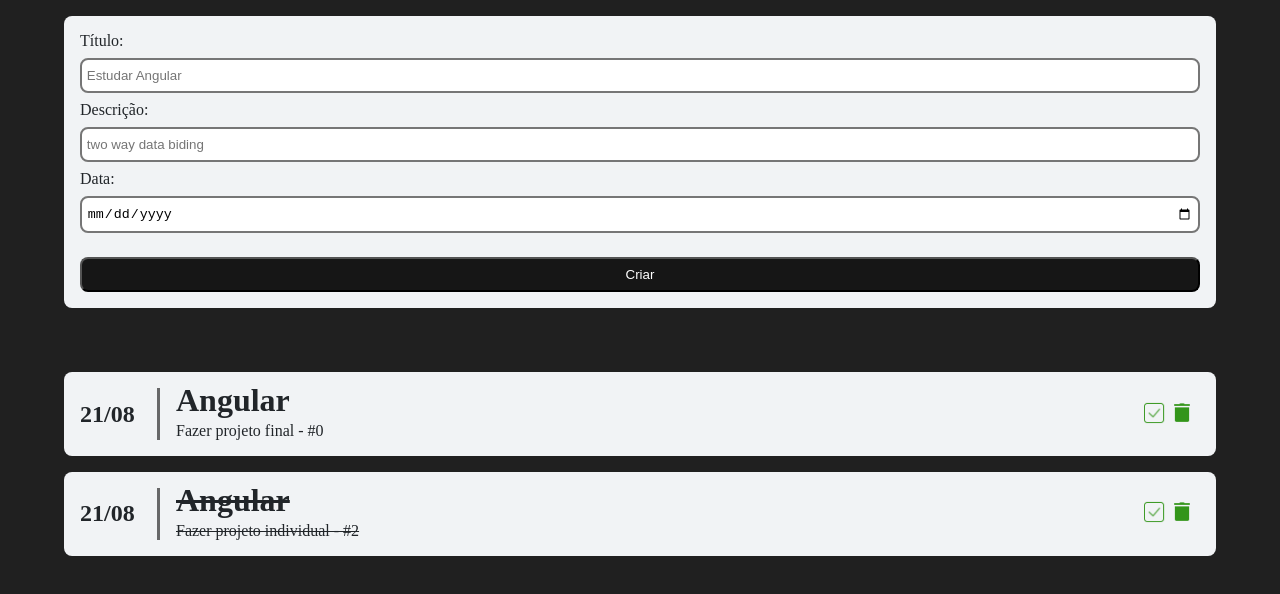
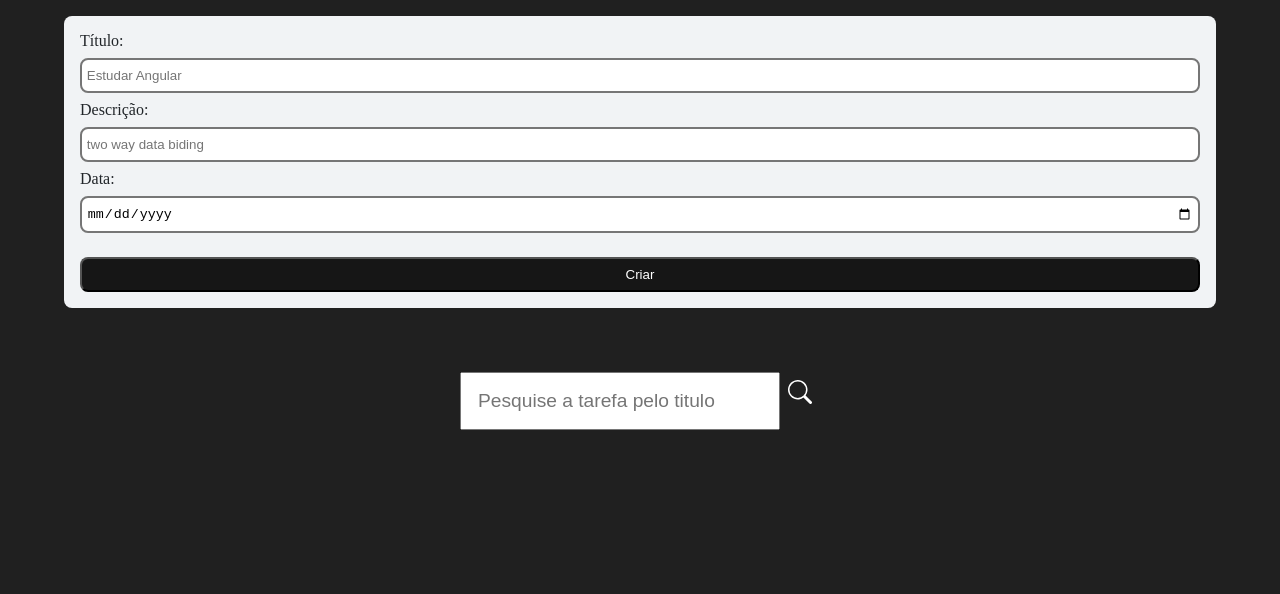
Before and after one commit to Octavio-Massaro/projeto_final_modulo2, a plain HTML site: page index.html in a window 1280 px wide. Drawn offline with Linux system fonts and the light colour scheme.

Commit message:
buscar por titulo - Ok

```diff
--- a/index.html
+++ b/index.html
@@ -12,18 +12,26 @@
   <form class="content happy-form" id="formulario">
     <div class="content">
       <label for="input-titulo">Título:</label>
-      <input type="text" id="input-titulo" placeholder="Estudar Angular" />
+      <input type="text" id="input-titulo" placeholder="Estudar Angular" required/>
     </div>
     <div class="content">
       <label for="input-descricao">Descrição:</label>
-      <input type="text" id="input-descricao" placeholder="two way data biding" />
+      <input type="text" id="input-descricao" placeholder="two way data biding" required />
     </div>
     <div class="content">
       <label for="input-data">Data:</label>
-      <input type="date" id="input-data" />
+      <input type="date" id="input-data" required />
     </div>
     <button id="btn-new-task">Criar</button>
   </form>
+
+    <div class="search">
+      <input type="search" id="search-bar" placeholder="Pesquise a tarefa pelo titulo">
+      <label for="search-bar" id="label-bar"><svg xmlns="http://www.w3.org/2000/svg" fill="currentColor" class="bi bi-search" viewBox="0 0 16 16">
+        <path d="M11.742 10.344a6.5 6.5 0 1 0-1.397 1.398h-.001c.03.04.062.078.098.115l3.85 3.85a1 1 0 0 0 1.415-1.414l-3.85-3.85a1.007 1.007 0 0 0-.115-.1zM12 6.5a5.5 5.5 0 1 1-11 0 5.5 5.5 0 0 1 11 0z"/>
+      </svg></label>
+    </div>
+
   <div class="content--body">
     <ul id="to-do-list">
       <!-- <li class="card">
--- a/style.css
+++ b/style.css
@@ -21,6 +21,9 @@
     --color-green: #A6F750;
     --color-green2: #33951a;
     --color-red: rgb(146,22,17);
+    --space-xs: .5rem;
+    --space-s: 1rem;
+
  }
 
  body{
@@ -85,6 +88,22 @@
 
  }
 
+ .search{
+   display: flex;
+
+ }
+
+ .search label svg{
+   padding: .5rem;
+   width: 2.5rem;
+ }
+
+ .search input{
+   width: 20rem;
+   padding: 1rem;
+   font-size: 1.2rem;
+ }
+
  .card{
     display: grid;
     grid-template: 1fr/5rem 1fr 4rem;
--- a/to-do-list-project.js
+++ b/to-do-list-project.js
@@ -1,29 +1,32 @@
 // escopo global
 const lista_tarefas = [
-  {
-    id: 0,
-    titulo: "Angular",
-    data: "21/08",
-    descricao: "Fazer projeto final",
-    concluido: false,
-  },
-  {
-    id: 2,
-    titulo: "Angular",
-    data: "21/08",
-    descricao: "Fazer projeto individual",
-    concluido: true,
-  },
+  // {
+  //   id: 0,
+  //   titulo: "Angular",
+  //   data: "21/08",
+  //   descricao: "Fazer projeto final",
+  //   concluido: false,
+  // },
+  // {
+  //   id: 2,
+  //   titulo: "2ngular",
+  //   data: "21/08",
+  //   descricao: "Fazer projeto individual",
+  //   concluido: true,
+  // },
 ];
 
 criaListaTarefas(); // cria as tarefas iniciais (a lista inicial estática acima)
 
 function criaListaTarefas() {
+  const filterInput = document.querySelector("#search-bar");
+  const listaFiltrada = lista_tarefas.filter(item => item.titulo.includes(filterInput.value))
   const ulCards = document.querySelector("#to-do-list");
   ulCards.innerHTML = ""; // limpa todos os itens da to-do list atuais
 
   // cria novamente todos os itens que estão dentro de lista_tarefas
-  lista_tarefas.forEach(({ id, data, titulo, descricao, concluido }) => {
+
+    listaFiltrada.forEach(({ id, data, titulo, descricao, concluido }) => {
     const li = document.createElement("li");
     li.classList.add("card");
     ulCards.appendChild(li);
@@ -107,8 +110,11 @@
   const descricaoItem = document.querySelector('#input-descricao').value;
   let dataItem = document.querySelector('#input-data').value.split("-");
   dataItem = `${dataItem[2]}/${dataItem[1]}`
-  const id = Math.max(...lista_tarefas.map(item => item.id)) + 1;
+  const id = lista_tarefas.length === 0 ? 0:Math.max(...lista_tarefas.map(item => item.id)) + 1;
 
   adicionarTarefa(tituloItem, descricaoItem, dataItem, id);
   formulario.reset();
 });
+
+const filterInput = document.querySelector("#search-bar");
+filterInput.addEventListener("input", criaListaTarefas);
```
